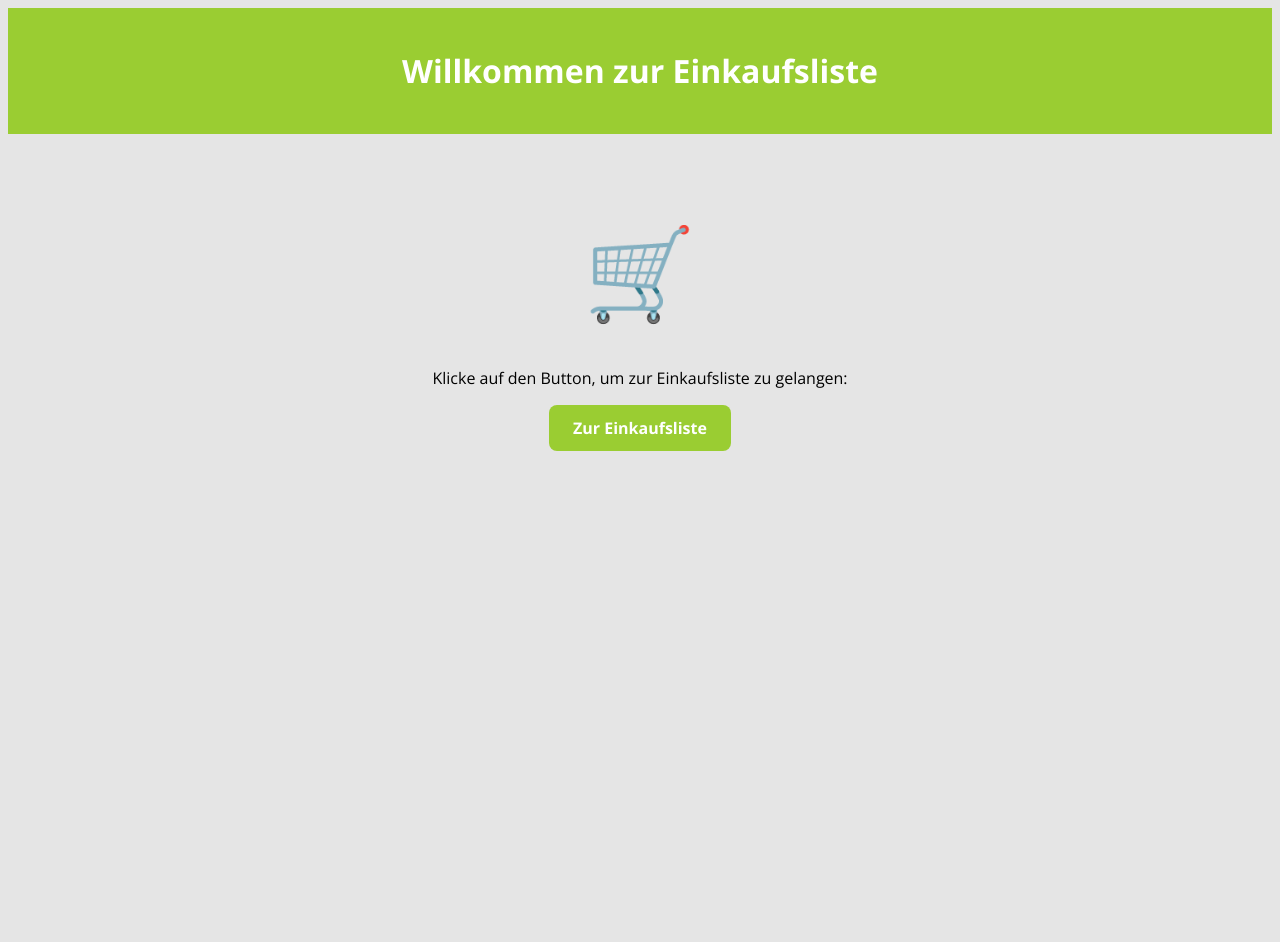
After one commit to cmgoersch/my_first_django_project, a Django app: page / in a window 1280 px wide. The commit adds this page. Run offline with Django 5.2, Linux system fonts and the light colour scheme.

Commit message:
landingpage added

```diff
--- a/mylist/static/css/styles.css
+++ b/mylist/static/css/styles.css
@@ -8,6 +8,35 @@ header {
     color: white;
     padding: 20px;
     text-align: center;
+}
+
+.button {
+    display: inline-block;
+    padding: 12px 24px;
+    font-size: 16px;
+    font-weight: bold;
+    color: white;
+    background-color: yellowgreen;
+    text-decoration: none;
+    border-radius: 8px;
+    transition: background-color 0.3s;
+}
+
+.button:hover {
+    background-color: darkgreen;
+    color: white;
+}
+.start-title {
+    font-size: 90px;
+    font-weight: bold;
+    margin-bottom: 20px;
+}
+.start-container {
+    display: flex;
+    flex-direction: column;  /* Elemente untereinander anordnen */
+
+    align-items: center;
+    height: 100vh;
 }
 
 /* Stil für die „+“ Schaltfläche */
--- /dev/null
+++ b/mylist/templates/homepage.html
@@ -0,0 +1,25 @@
+<!DOCTYPE html>
+<html lang="en">
+<head>
+    {% load static %}  <!-- Statische Dateien laden -->
+    <meta charset="UTF-8">
+    <meta name="viewport" content="width=device-width, initial-scale=1.0">
+    <title>Startseite</title>
+    <link rel="preconnect" href="https://fonts.googleapis.com">
+    <link rel="preconnect" href="https://fonts.gstatic.com" crossorigin>
+    <link href="https://fonts.googleapis.com/css2?family=Open+Sans:ital,wght@0,300..800;1,300..800&display=swap" rel="stylesheet">
+    <link rel="stylesheet" href="{% static 'css/styles.css' %}">
+</head>
+<body>
+    <header>
+        <h1>Willkommen zur Einkaufsliste</h1>
+    </header>
+    <div class="start-container">
+    <h2 class="start-title">🛒</h2>
+    <p>Klicke auf den Button, um zur Einkaufsliste zu gelangen:</p>
+
+    <!-- Der Button, der als Link fungiert -->
+    <a href="/mylist/" class="button">Zur Einkaufsliste</a>
+</div>
+</body>
+</html>
--- a/mylist/views.py
+++ b/mylist/views.py
@@ -3,6 +3,9 @@ from django.http import JsonResponse
 from .models import ShoppingItem  # Korrigiert auf ShoppingItem
 from django.views.decorators.csrf import csrf_exempt
 import json
+
+def homepage(request):
+    return render(request, 'homepage.html')
 
 # Create your views here.
 def mylist(request):
--- a/shopping_list/urls.py
+++ b/shopping_list/urls.py
@@ -16,13 +16,14 @@ Including another URLconf
 """
 from django.contrib import admin
 from django.urls import path
-from mylist.views import mylist, delete_item, toggle_done  # toggle_done hinzufügen
+from mylist.views import mylist, delete_item, toggle_done, homepage  # Importiere homepage direkt
 from django.conf import settings
 from django.conf.urls.static import static
 
 urlpatterns = [
     path('admin/', admin.site.urls),
+    path('', homepage, name='homepage'),  # Verwende homepage direkt
     path('mylist/', mylist),
     path('mylist/<int:item_id>/', delete_item, name='delete_item'),
-    path('mylist/<int:item_id>/toggle/', toggle_done, name='toggle_done'),  # toggle_done direkt verwenden
+    path('mylist/<int:item_id>/toggle/', toggle_done, name='toggle_done'),
 ] + static(settings.STATIC_URL, document_root=settings.STATIC_ROOT)
```
